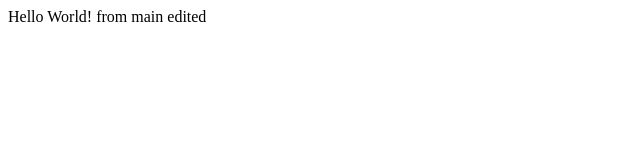
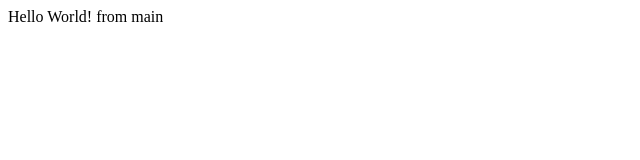
Before and after one commit to harunobukameda/pages, a plain HTML site: page index.html in a window 1280 px wide. Shown: the full height of the page, 0-640 px from the left. Drawn offline with Linux system fonts and the light colour scheme.

Commit message:
Update index.html

```diff
--- a/index.html
+++ b/index.html
@@ -4,6 +4,6 @@
     <title>Hello World</title>
 </head>
 <body>
-    <p>Hello World! from main edited</p>
+    <p>Hello World! from main</p>
 </body>
 </html>
```
